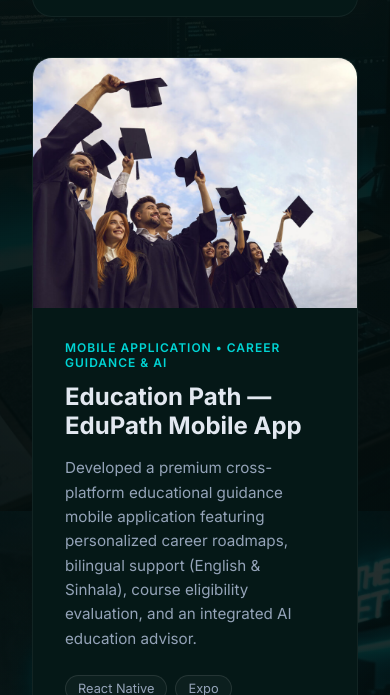
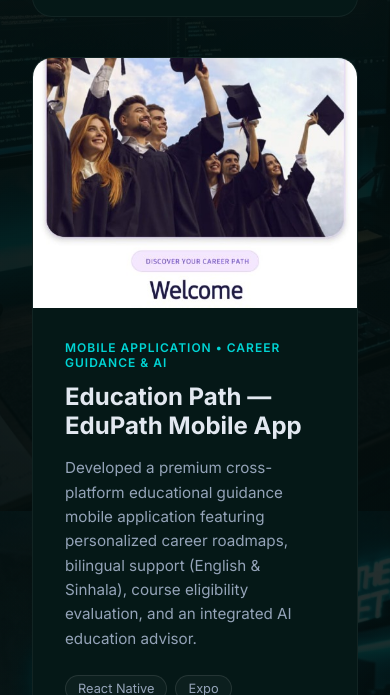
Before and after one commit to imashaliyanage482/Portfolio-, a plain HTML site: page index.html in a window 390 px wide. Shown: the part 11305-12000 px from the top of the page. Drawn offline with Linux system fonts and the light colour scheme.

Commit message:
Update Education Path image with mobile app screenshot

```diff
--- a/index.html
+++ b/index.html
@@ -384,7 +384,7 @@
                 <!-- Project 7 (Education Path - EduPath) -->
                 <div class="project-card">
                     <div class="project-img">
-                        <img src="assets/edupath.png" alt="EduPath - Education Guidance Mobile App">
+                        <img src="assets/edupath.jpg" alt="EduPath - Education Guidance Mobile App">
                     </div>
                     <div class="project-info">
                         <span class="project-category">MOBILE APPLICATION • CAREER GUIDANCE & AI</span>
```
Also changed, not shown: assets/edupath.jpg (added), assets/edupath.png (deleted).
